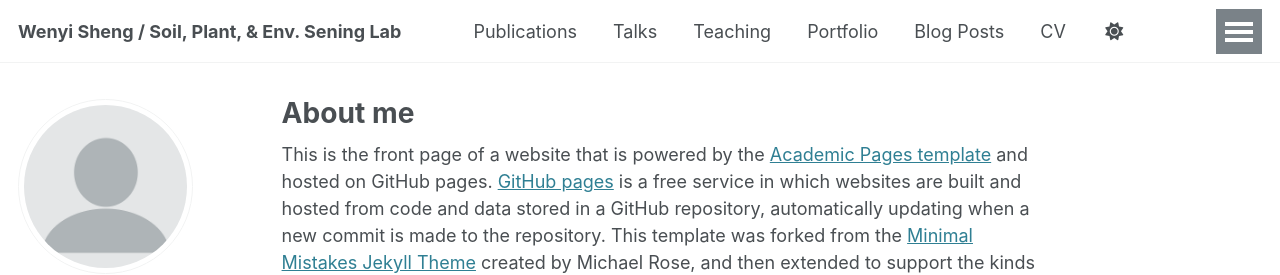
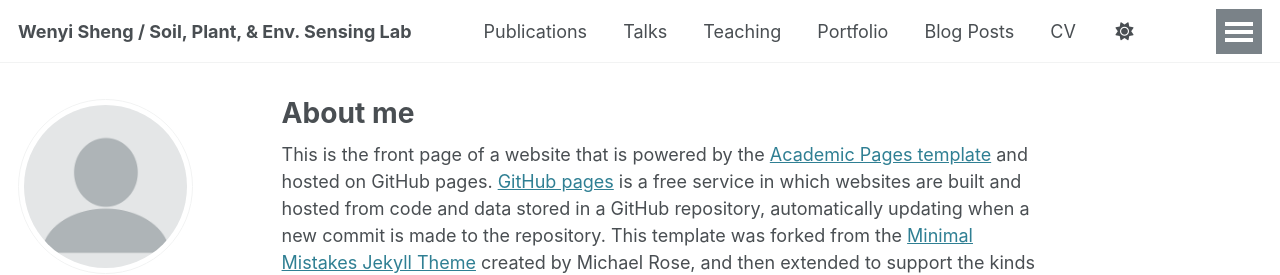
Before and after one commit to SPESlab/SPESlab.github.io, a Jekyll site: the page built from _pages/about.md, in a window 1280 px wide. Shown: the top 275 px of the page. Built offline with Jekyll 4.4.1, drawn with Linux system fonts in a browser that asks for light colours; some web fonts are replaced.

Commit message:
Update _config.yml

```diff
--- a/_config.yml
+++ b/_config.yml
@@ -9,7 +9,7 @@
 # Basic Site Settings
 locale                   : "en-US"
 site_theme               : "default"
-title                    : "Wenyi Sheng / Soil, Plant, & Env. Sening Lab"
+title                    : "Wenyi Sheng / Soil, Plant, & Env. Sensing Lab"
 title_separator          : "-"
 name                     : &name "Your Name"
 description              : &description "personal description"
```
